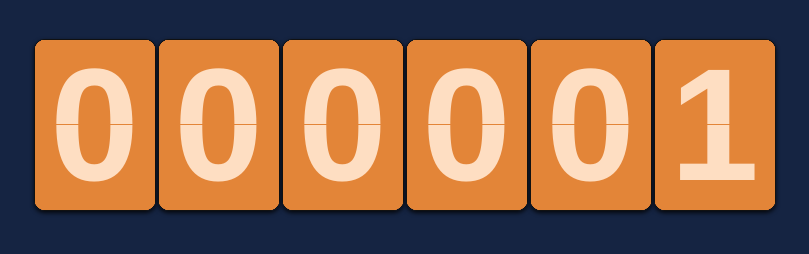
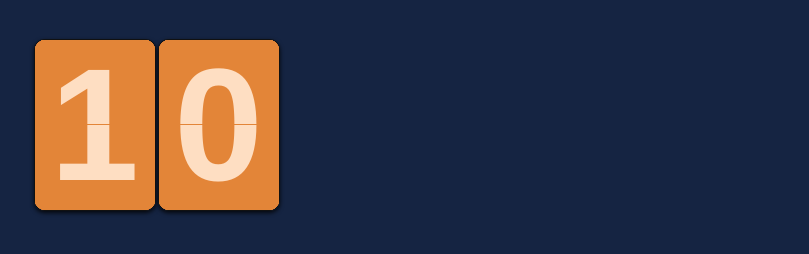
Before and after one commit to openopen114/countdownJquery, a plain HTML site: page index.html in a window 1280 px wide. Shown: the part 348-602 px from the top of the page, without its empty margins (234-1043 px from the left). Drawn offline with Linux system fonts and the light colour scheme.

Commit message:
set len, time

```diff
--- a/index.html
+++ b/index.html
@@ -42,10 +42,10 @@ var sogou_ad_width=728;
 <div class="tj_top"></div>
 <div class="tj_tit"></div>
 <div class="dataStatistics">
+	<!-- <div class="digit_set"></div>
 	<div class="digit_set"></div>
 	<div class="digit_set"></div>
-	<div class="digit_set"></div>
-	<div class="digit_set"></div>
+	<div class="digit_set"></div> -->
 	<div class="digit_set"></div>
 	<div class="digit_set set_last"></div>
 </div>
@@ -55,7 +55,7 @@ var sogou_ad_width=728;
 <script src="js/jquery.dataStatistics.js"></script>
 <script>
 $(document).ready(function(){
-	$('.dataStatistics').dataStatistics({min:0,max:10,time:30000,len:6});
+	$('.dataStatistics').dataStatistics({min:0,max:10,time:3000,len:2});
 });
 </script>
 <!-- 代码部分end -->
```
